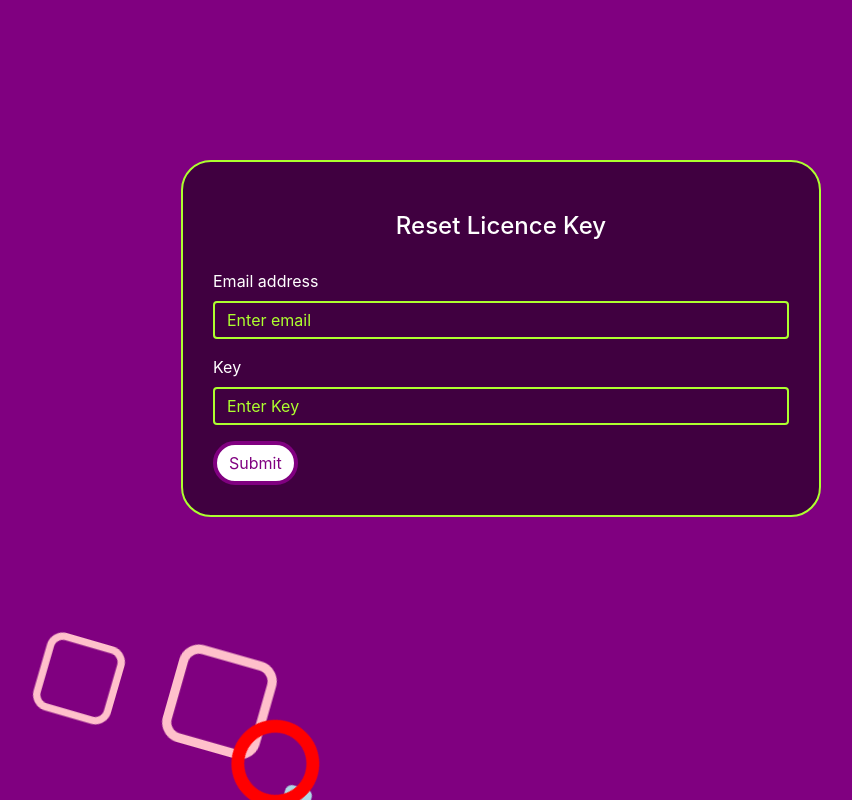
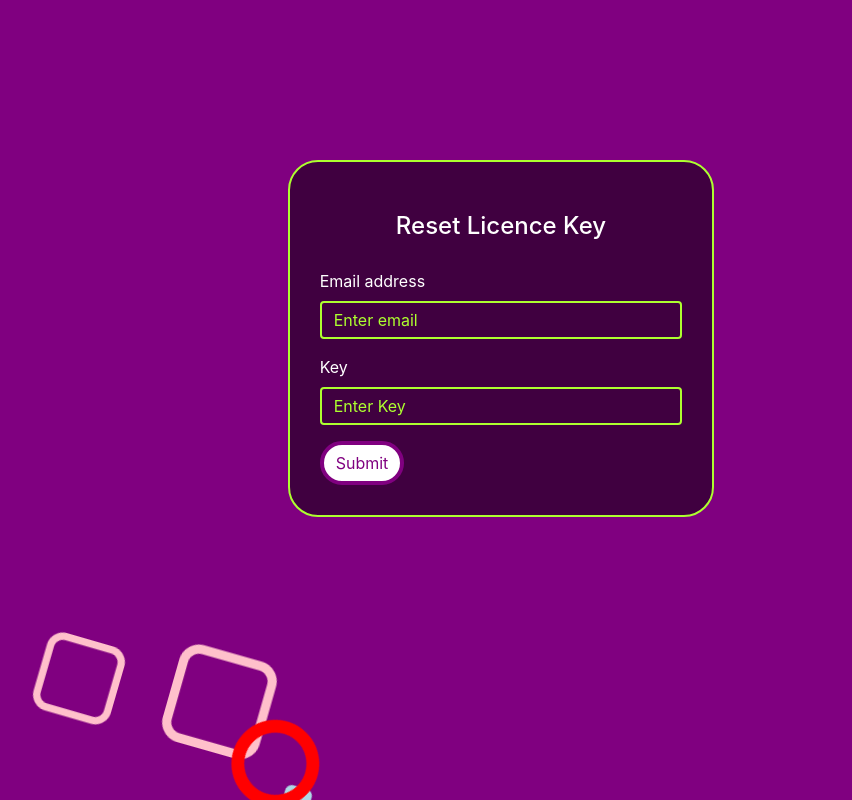
Before and after one commit to Bluesamyou/kickstation-reset, a plain HTML site: page index.html in a window 1280 px wide. Shown: the whole page, without its empty margins (139-991 px from the left). Drawn offline with nearby package versions, Linux system fonts and the light colour scheme.

Commit message:
improved layout

```diff
--- a/index.html
+++ b/index.html
@@ -35,7 +35,7 @@
         <i class="fa fa-times"></i>
         <i class="fa fa-times"></i>
       </div>
-      <div class="col-6 offset-3 form-wrapper" >
+      <div class="col-6 col-md-4 offset-3 offset-md-4 form-wrapper" >
           <h4>Reset Licence Key</h4>
         <form>
             <div class="form-group">
```
